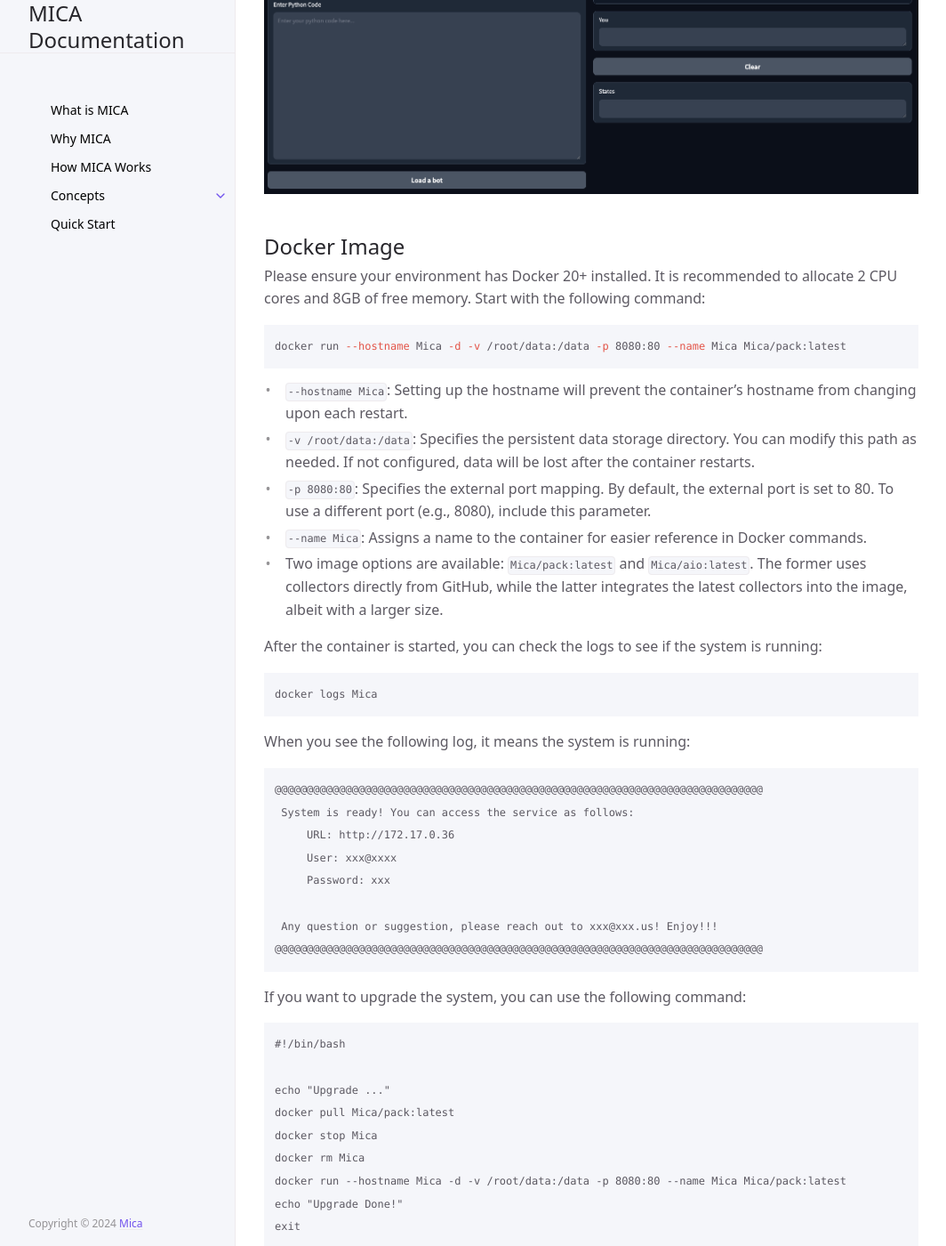
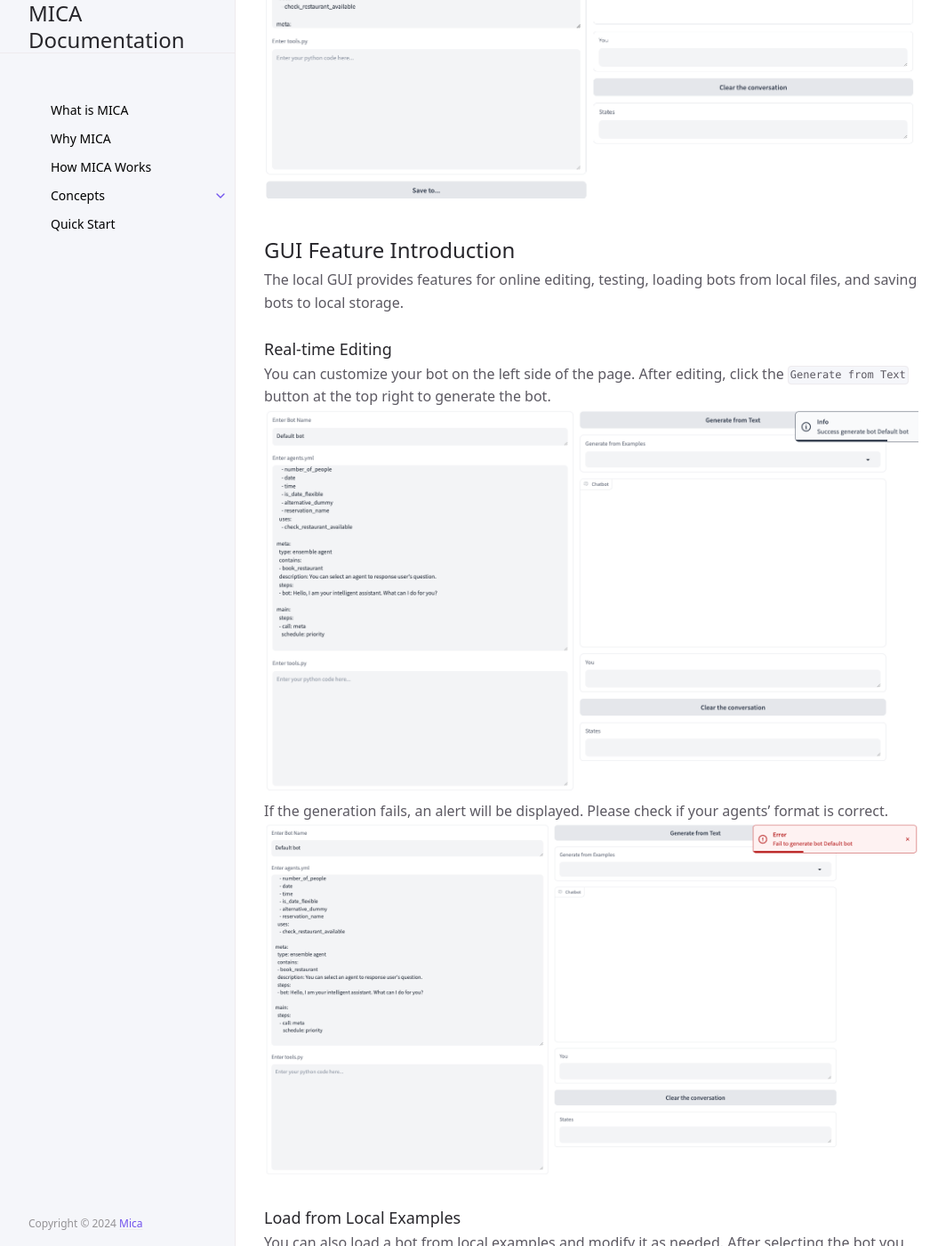
Before and after one commit to Mica-labs/Mica-labs.github.io, a Jekyll site: the page built from docs/start/index.md, in a window 1280 px wide and 1400 px high, scrolled down 854 px. Shown: the whole window at 89% size, without its empty margins (107-1171 px from the left). Built offline with Jekyll 4.4.1, drawn with Linux system fonts in a browser that asks for light colours; cached includes are drawn as plain includes; some of the changed text lies outside the part shown.

Commit message:
quick start

````diff
--- a/docs/start/index.md
+++ b/docs/start/index.md
@@ -24,47 +24,84 @@ python demo.py
 You can visit `http://localhost:8760` and start to design.
 ![gui.png](gui.png)
 
-## Docker Image
+## GUI Feature Introduction
+The local GUI provides features for online editing, testing, loading bots from local files, and saving bots to local storage.
 
-Please ensure your environment has Docker 20+ installed. It is recommended to allocate 2 CPU cores and 8GB of free memory. Start with the following command:
+### Real-time Editing
+You can customize your bot on the left side of the page. After editing, click the `Generate from Text` button at the top right to generate the bot.
+![generate-sussess.png](generate-sussess.png)
+If the generation fails, an alert will be displayed. Please check if your agents' format is correct.
+![generate-error.png](generate-error.png)
+
+### Load from Local Examples
+You can also load a bot from local examples and modify it as needed. After selecting the bot you want to load, you can start a conversation immediately or modify it further. Note that after making changes, you need to click `Generate from Text` to regenerate the bot.
+![Load example bot](load-from-disk.png)
+
+### Conversation and State
+Once the bot is generated, you can start a conversation with it. Enter your message in the `You` dialog box and press `Enter` to send it. The `Clear the conversation` button clears the conversation history and also resets the `States` panel. The `States` panel displays the current argument values for each agent in the bot.
+![img.png](chat.png)
+
+### Save to Local
+You can save all bots from the left panel to a local file. Clicking the `Save to...` button will save the current bot information (excluding conversation and state data) to the local folder `./llmChatbot/demo-output`. A folder named after the bot will be created, with `agents.yml` storing the agents' information and `tools.py` storing the Python code.
+
+## Locally Deployment
+If you need to deploy the bot as a service, you can set up a server using the following steps.
+First, ensure your Python version is 3.8 or higher. The process is similar to the GUI setup:
 
 ```bash
-docker run --hostname Mica -d -v /root/data:/data -p 8080:80 --name Mica Mica/pack:latest
+pip install -r requirement.txt
 ```
-- `--hostname Mica`: Setting up the hostname will prevent the container's hostname from changing upon each restart.
-- `-v /root/data:/data`: Specifies the persistent data storage directory. You can modify this path as needed. If not configured, data will be lost after the container restarts.
-- `-p 8080:80`: Specifies the external port mapping. By default, the external port is set to 80. To use a different port (e.g., 8080), include this parameter.
-- `--name Mica`: Assigns a name to the container for easier reference in Docker commands.
-- Two image options are available: `Mica/pack:latest` and `Mica/aio:latest`. The former uses collectors directly from GitHub, while the latter integrates the latest collectors into the image, albeit with a larger size.
+Set the OpenAI API key:
+```bash
+export OPENAI_API_KEY=<your key>
+```
+Finally, start the service:
+```bash
+python server.py
+```
+If you want to run the service in the background, you can use the following command. All logs will be stored in server.log in the current directory.
+```bash
+nohup python -u server.py > server.log 2>&1 &
+tail -f server.log
+```
+## Chat Service
+We provide the following APIs for loading bots and handling chat interactions.
 
-After the container is started, you can check the logs to see if the system is running:
-```bash
-docker logs Mica
+### Load Bot
+`POST http://localhost:5001/v1/deploy`
+
+This API allows you to load your bot.
+
+**Request Body**
+- **file** (file) *Required*: A ZIP file where the filename serves as `bot_name`. The ZIP file must contain `agents.yml` with all agents’ information (Required). It may also include a Python script `tools.py` (Optional).
+
+**Response**
+Returns a JSON object:
+```json
+{
+ "status": 200,
+ "message": "Already deployed project: {bot_name}"
+}
 ```
 
-When you see the following log, it means the system is running:
-```bash
-@@@@@@@@@@@@@@@@@@@@@@@@@@@@@@@@@@@@@@@@@@@@@@@@@@@@@@@@@@@@@@@@@@@@@@@@@@@@
- System is ready! You can access the service as follows:
-     URL: http://172.17.0.36
-     User: xxx@xxxx
-     Password: xxx
+### Chat API
+`POST http://localhost:5001/v1/chat`
 
- Any question or suggestion, please reach out to xxx@xxx.us! Enjoy!!!
-@@@@@@@@@@@@@@@@@@@@@@@@@@@@@@@@@@@@@@@@@@@@@@@@@@@@@@@@@@@@@@@@@@@@@@@@@@@@
-```
+This API allows a user to send a message to a specified bot and receive a response.
 
-If you want to upgrade the system, you can use the following command:
-```
-#!/bin/bash
+**Request Body**
+- **sender** (string) *Required*: A unique ID for each user.
+- **message** (string) *Required*: The message sent by the user.
 
-echo "Upgrade ..."
-docker pull Mica/pack:latest
-docker stop Mica
-docker rm Mica
-docker run --hostname Mica -d -v /root/data:/data -p 8080:80 --name Mica Mica/pack:latest
-echo "Upgrade Done!"
-exit
+**Headers**
+- **bot_name** (string) *Required*: The name of the bot to interact with.
+
+**Response**
+Returns a JSON array, potentially containing multiple responses:
+```json
+[{
+  "text": "bot response"
+}]
 ```
 
 ## First Example
````
Also changed, not shown: docs/start/chat.png (added), docs/start/generate-error.png (added), docs/start/generate-sussess.png (added), docs/start/gui.png, docs/start/load-from-disk.png (added).
